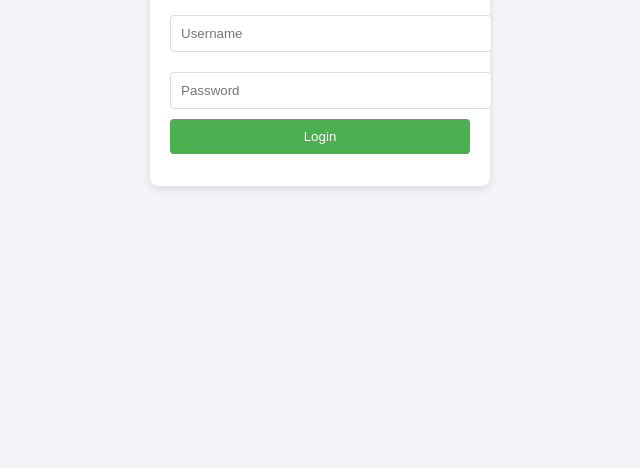
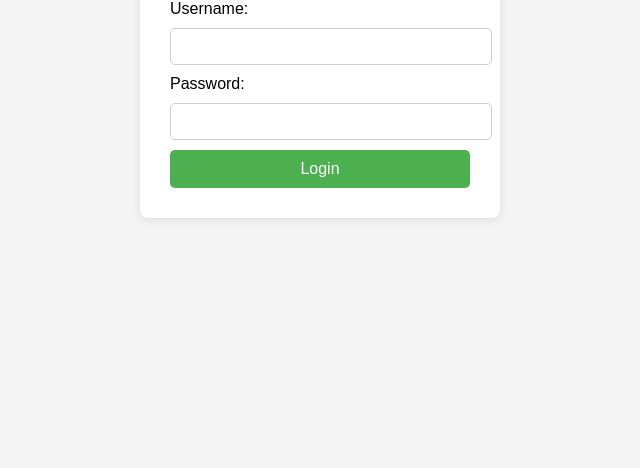
Before and after one commit to AracdeBrawl/login, a plain HTML site: page index.html in a window 1280 px wide. Shown: the part 348-816 px from the top of the page, without its empty margins (320-960 px from the left). Drawn offline with Linux system fonts and the light colour scheme.

Commit message:
Update index.html

```diff
--- a/index.html
+++ b/index.html
@@ -3,68 +3,71 @@
 <head>
     <meta charset="UTF-8">
     <meta name="viewport" content="width=device-width, initial-scale=1.0">
-    <title>Log in to Arcade Connect</title>
+    <title>Login Page</title>
     <style>
         body {
             font-family: Arial, sans-serif;
-            background-color: #f4f4f9;
             display: flex;
             justify-content: center;
             align-items: center;
             height: 100vh;
-            margin: 0;
+            background-color: #f4f4f4;
         }
         .login-container {
-            background-color: #fff;
-            padding: 20px;
+            background-color: white;
+            padding: 30px;
             border-radius: 8px;
-            box-shadow: 0 4px 8px rgba(0, 0, 0, 0.1);
+            box-shadow: 0 2px 10px rgba(0, 0, 0, 0.1);
             width: 300px;
-            text-align: center;
         }
         h2 {
+            text-align: center;
             margin-bottom: 20px;
         }
-        input {
+        input[type="text"], input[type="password"] {
             width: 100%;
             padding: 10px;
             margin: 10px 0;
-            border: 1px solid #ddd;
-            border-radius: 4px;
+            border: 1px solid #ccc;
+            border-radius: 5px;
         }
-        button {
+        input[type="submit"] {
             width: 100%;
             padding: 10px;
             background-color: #4CAF50;
+            border: none;
             color: white;
-            border: none;
-            border-radius: 4px;
+            font-size: 16px;
+            border-radius: 5px;
             cursor: pointer;
         }
-        button:hover {
+        input[type="submit"]:hover {
             background-color: #45a049;
-        }
-        .error {
-            color: red;
-            font-size: 12px;
         }
     </style>
 </head>
 <body>
-
     <div class="login-container">
         <h2>Login</h2>
-        <form action="your-server-endpoint-here" method="POST">
-            <div>
-                <input type="text" name="username" placeholder="Username" required>
-            </div>
-            <div>
-                <input type="password" name="password" placeholder="Password" required>
-            </div>
-            <button type="submit">Login</button>
+        <form id="loginForm">
+            <label for="username">Username:</label>
+            <input type="text" id="username" name="username" required>
+            <label for="password">Password:</label>
+            <input type="password" id="password" name="password" required>
+            <input type="submit" value="Login">
         </form>
-        <p class="error" id="error-message"></p>
     </div>
 
+    <script>
+        document.getElementById('loginForm').addEventListener('submit', function(event) {
+            event.preventDefault(); // Prevent the form from submitting normally
+
+            // Get the username from the form
+            var username = document.getElementById('username').value;
+
+            // Redirect to an external website using the username
+            window.location.href = `https://www.example.com/${encodeURIComponent(username)}`;
+        });
+    </script>
 </body>
 </html>
```
